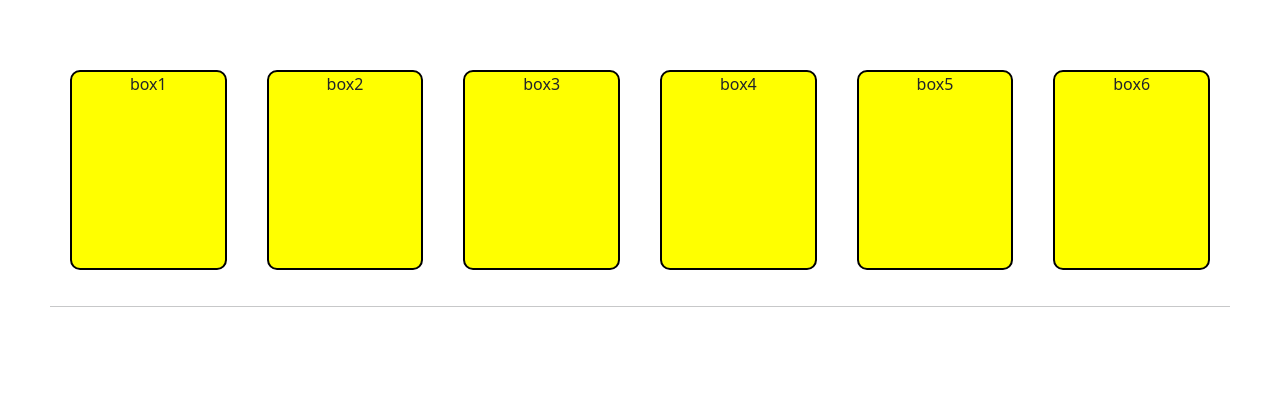
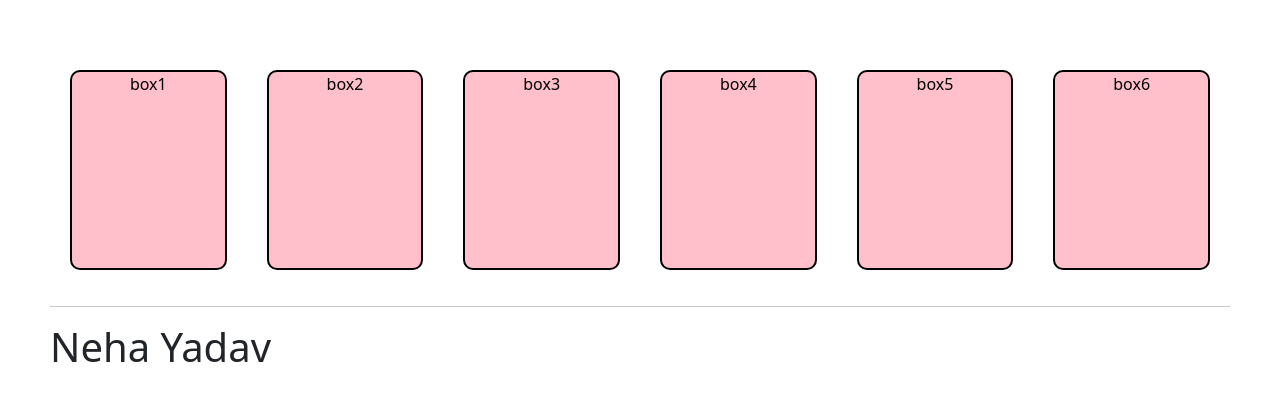
Before and after one commit to amanyadav16/react-repo, a React (Create React App) app: page / in a window 1280 px wide. Shown: the top 400 px of the page. Built offline with nearby package versions, Linux system fonts and the light colour scheme.

Commit message:
box color and box text color changed

```diff
--- a/src/App.js
+++ b/src/App.js
@@ -20,6 +20,7 @@ function App() {
     <Box boxName={b6} />
     </div>
     <hr></hr>
+    <h1>Neha Yadav</h1>
    </>
   );
 }
--- a/src/BoxComponent/Box.css
+++ b/src/BoxComponent/Box.css
@@ -1,9 +1,10 @@
 .b1{
     height: 200px;
     width: 200px;
-    background-color: yellow;
+    background-color: pink;
     margin: 20px;
     border: 2px solid black;
     border-radius: 10px;
     text-align: center;
+    color:black;
 }
```
